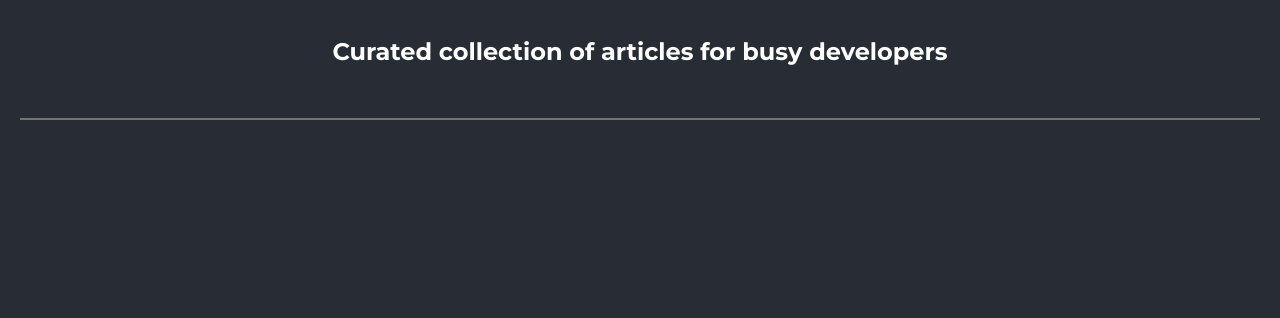
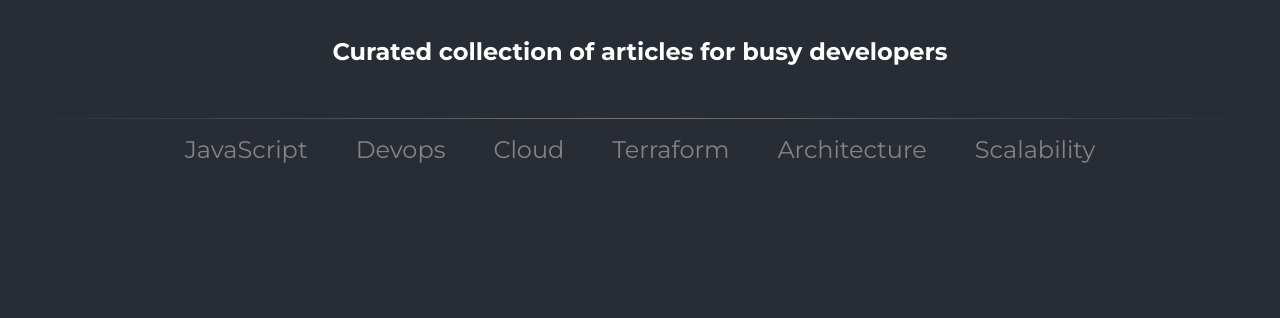
Before and after one commit to ImLostPlsHelp/Blog-roadmap.sh, a plain HTML site: page index.html in a window 1280 px wide. Shown: the part 482-800 px from the top of the page. Drawn offline with Linux system fonts and the light colour scheme.

Commit message:
Added categories (read through json. and fixed the gradient for hr)

```diff
--- /dev/null
+++ b/categories.json
@@ -0,0 +1,10 @@
+{
+    "categories": [
+        "JavaScript",
+        "Devops",
+        "Cloud",
+        "Terraform",
+        "Architecture",
+        "Scalability"
+    ]
+}
--- a/index.html
+++ b/index.html
@@ -4,6 +4,7 @@
         <meta name="viewport" content="width=device-width, initial-scale=1.0">
         <title>First Project Blog</title>
         <link rel="stylesheet" href="main.css">
+        <script src="main.js"></script>
     </head>
     <main>
         <header>
@@ -30,5 +31,11 @@
         </section>
 
         <hr>
+
+        <section class="categories">
+            <nav>
+                <ul class="categories-list"></ul>
+            </nav>
+        </section>
     </main>
 </html>
--- a/main.css
+++ b/main.css
@@ -57,7 +57,17 @@ h3 {
 }
 
 hr {
-    border-top: #727476 1px solid;
-    border-color: #727476;
-    border-left: #727476;
+    border: none; /* Harus border none biar ga over-write gradient */
+    height: 1px;
+    margin-bottom: 1em;
+    background: linear-gradient(to right, rgba(255, 255, 255, 0), #727476, rgba(255, 255, 255, 0));
+    /* rgba akhirnya 0 buat set transparency */
 }
+
+.categories-list {
+    justify-content: center;
+    align-items: center;
+    gap: 2em;
+    font-size: x-large;
+    color: #838384;
+}
--- /dev/null
+++ b/main.js
@@ -0,0 +1,13 @@
+fetch('./categories.json').then(response => {
+    if(response.ok) {
+        return response.json();
+    } else {
+        throw new Error('Something went wrong');
+    }
+}).then(data => {
+    for(const category of data.categories) {
+        const categoryElement = document.createElement('li');
+        categoryElement.textContent = category;
+        document.querySelector('.categories-list').appendChild(categoryElement);
+    }
+})
```
